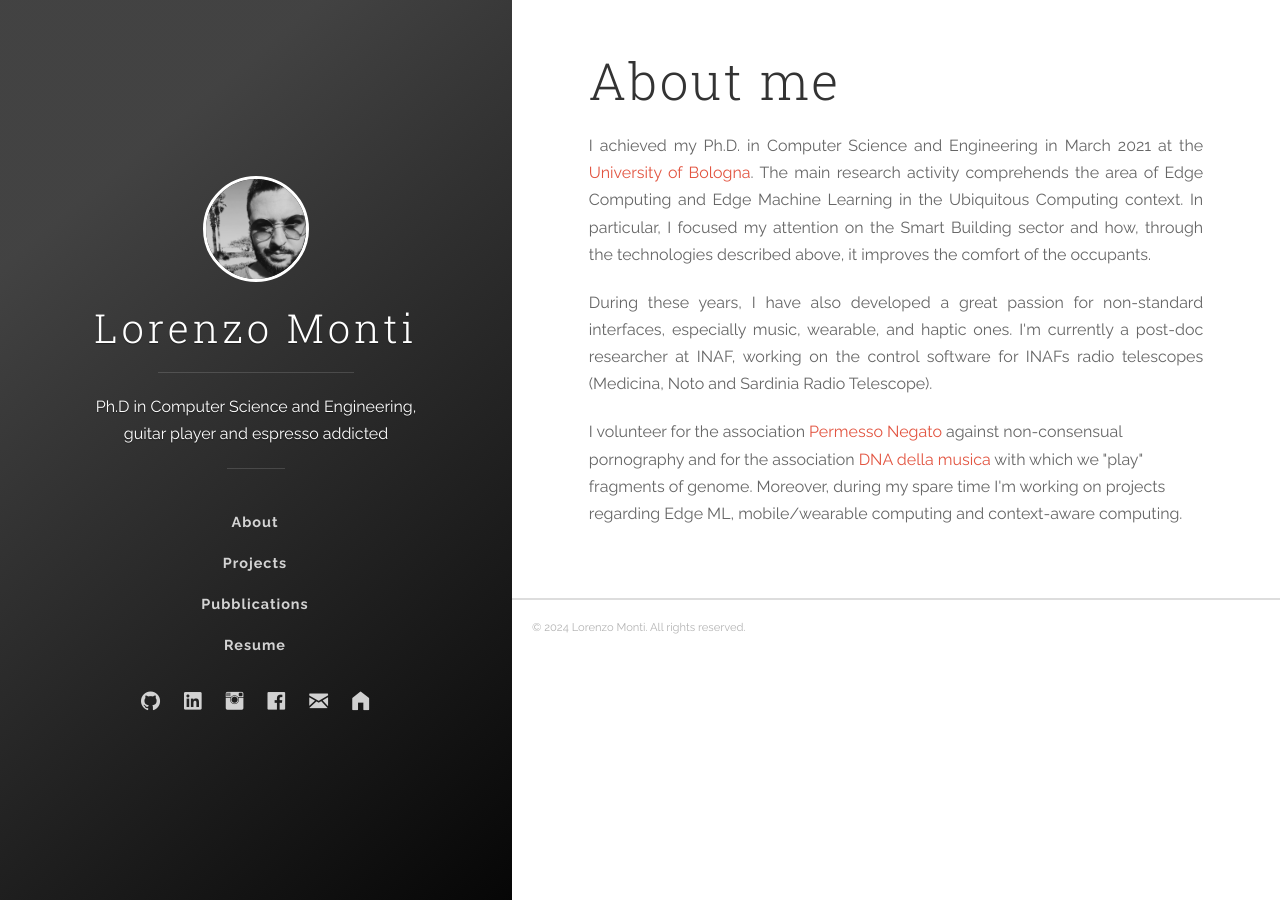
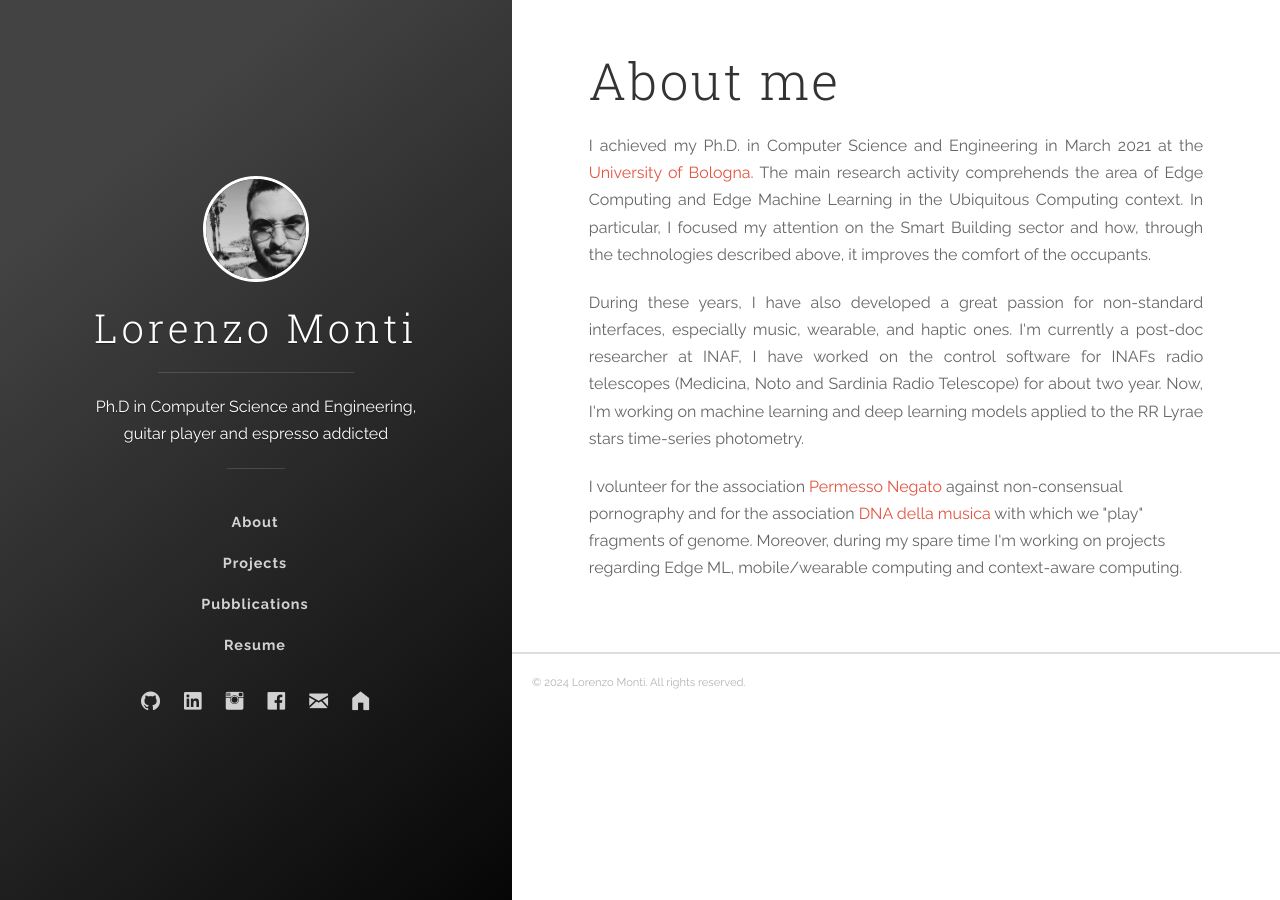
Before and after one commit to LorenzoMonti/LorenzoMonti.github.io, a Jekyll site: the page built from about.md, in a window 1280 px wide. Built offline with Jekyll 4.4.1, drawn with Linux system fonts in a browser that asks for light colours.

Commit message:
Update about.md

```diff
--- a/about.md
+++ b/about.md
@@ -8,7 +8,7 @@ title: About
 
 </p>
 <p style="text-align: justify;">
-During these years, I have also developed a great passion for non-standard interfaces, especially music, wearable, and haptic ones. I'm currently a post-doc researcher at INAF, working on the control software for INAFs radio telescopes (Medicina, Noto and Sardinia Radio Telescope).
+During these years, I have also developed a great passion for non-standard interfaces, especially music, wearable, and haptic ones. I'm currently a post-doc researcher at INAF, I have worked on the control software for INAFs radio telescopes (Medicina, Noto and Sardinia Radio Telescope) for about two year. Now, I'm working on machine learning and deep learning models applied to the RR Lyrae stars time-series photometry.
 </p>
 
 <p>
```
